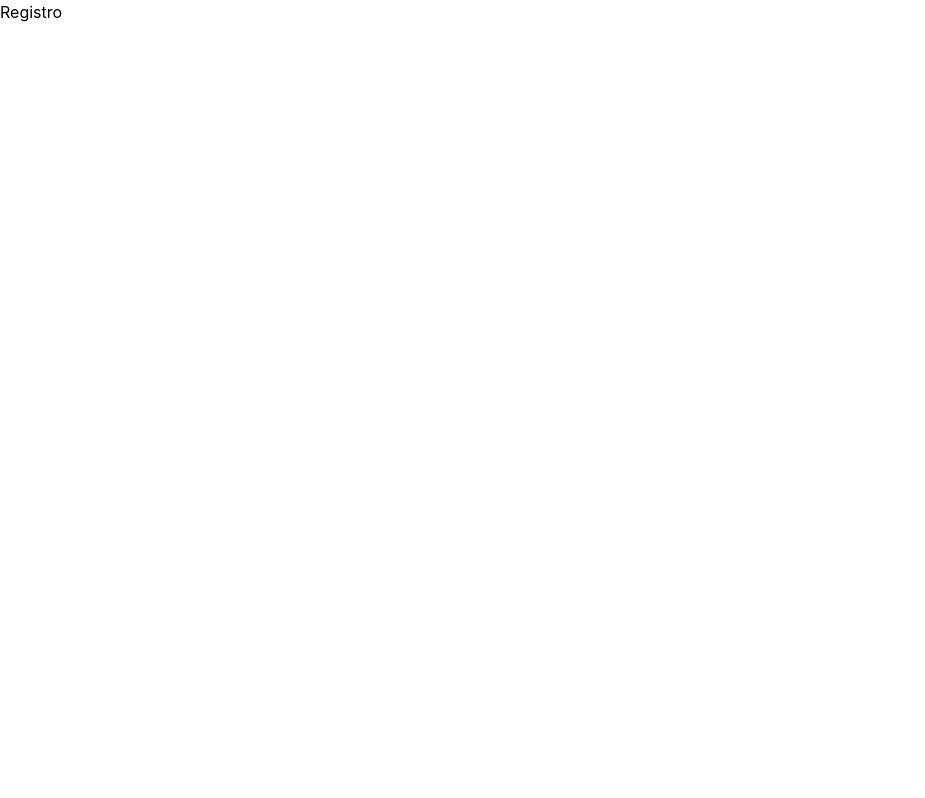
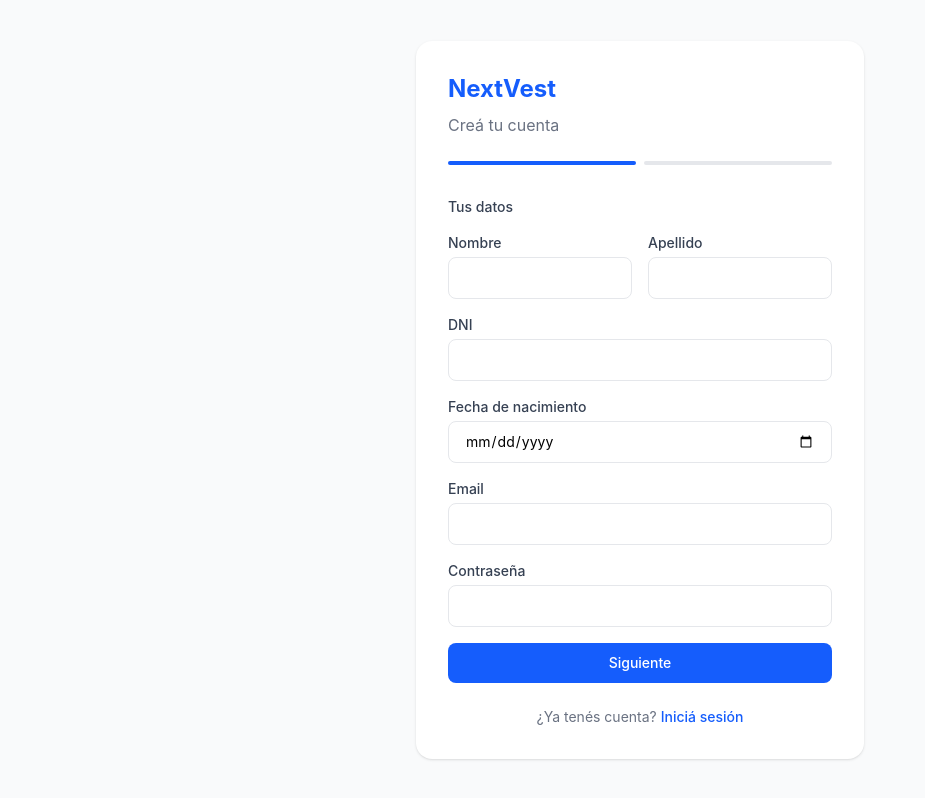
Before and after one commit to antonellaAlessandro/NextVest, a React (Vite) app: page /registro in a window 1280 px wide. Shown: the whole page, without its empty margins (0-925 px from the left). Built offline with nearby package versions, Linux system fonts and the light colour scheme.

Commit message:
feat: página de registro con datos del menor y representante legal

```diff
--- a/src/pages/auth/registro.jsx
+++ b/src/pages/auth/registro.jsx
@@ -1,3 +1,245 @@
-export default function Registro() {
-  return <div>Registro</div>
+import { useState } from 'react'
+import { useNavigate, Link } from 'react-router-dom'
+import { registrar } from '../../services/auth.service'
+
+function Registro() {
+  const [paso, setPaso] = useState(1)
+  const [error, setError] = useState(null)
+  const [cargando, setCargando] = useState(false)
+
+  const [formulario, setFormulario] = useState({
+    nombre: '',
+    apellido: '',
+    dni: '',
+    fecha_nacimiento: '',
+    email: '',
+    contrasenia: '',
+    representante: {
+      nombre: '',
+      apellido: '',
+      dni: '',
+      email: ''
+    }
+  })
+
+  const navigate = useNavigate()
+
+  function handleChange(e) {
+    setFormulario({ ...formulario, [e.target.name]: e.target.value })
+  }
+
+  function handleChangeRepresentante(e) {
+    setFormulario({
+      ...formulario,
+      representante: {
+        ...formulario.representante,
+        [e.target.name]: e.target.value
+      }
+    })
+  }
+
+  async function handleSubmit(e) {
+    e.preventDefault()
+    setCargando(true)
+    setError(null)
+
+    try {
+      await registrar({
+        ...formulario,
+        dni: parseInt(formulario.dni),
+        representante: {
+          ...formulario.representante,
+          dni: parseInt(formulario.representante.dni)
+        }
+      })
+      navigate('/cuenta-pendiente')
+    } catch (err) {
+      setError(err.response?.data?.detail || 'Error al registrarse')
+    } finally {
+      setCargando(false)
+    }
+  }
+
+  return (
+    <div className="min-h-screen bg-gray-50 flex items-center justify-center py-8">
+      <div className="bg-white p-8 rounded-2xl shadow-sm w-full max-w-md">
+        <h1 className="text-2xl font-bold text-blue-600 mb-2">NextVest</h1>
+        <p className="text-gray-500 mb-6">Creá tu cuenta</p>
+
+        <div className="flex gap-2 mb-8">
+          <div className={`h-1 flex-1 rounded-full ${paso >= 1 ? 'bg-blue-600' : 'bg-gray-200'}`} />
+          <div className={`h-1 flex-1 rounded-full ${paso >= 2 ? 'bg-blue-600' : 'bg-gray-200'}`} />
+        </div>
+
+        {error && (
+          <div className="bg-red-50 text-red-600 px-4 py-3 rounded-lg mb-6 text-sm">
+            {error}
+          </div>
+        )}
+
+        {paso === 1 && (
+          <div className="space-y-4">
+            <p className="text-sm font-medium text-gray-700 mb-4">Tus datos</p>
+
+            <div className="grid grid-cols-2 gap-4">
+              <div>
+                <label className="block text-sm font-medium text-gray-700 mb-1">Nombre</label>
+                <input
+                  name="nombre"
+                  value={formulario.nombre}
+                  onChange={handleChange}
+                  className="w-full border border-gray-200 rounded-lg px-4 py-2.5 text-sm focus:outline-none focus:ring-2 focus:ring-blue-500"
+                  required
+                />
+              </div>
+              <div>
+                <label className="block text-sm font-medium text-gray-700 mb-1">Apellido</label>
+                <input
+                  name="apellido"
+                  value={formulario.apellido}
+                  onChange={handleChange}
+                  className="w-full border border-gray-200 rounded-lg px-4 py-2.5 text-sm focus:outline-none focus:ring-2 focus:ring-blue-500"
+                  required
+                />
+              </div>
+            </div>
+
+            <div>
+              <label className="block text-sm font-medium text-gray-700 mb-1">DNI</label>
+              <input
+                name="dni"
+                type="number"
+                value={formulario.dni}
+                onChange={handleChange}
+                className="w-full border border-gray-200 rounded-lg px-4 py-2.5 text-sm focus:outline-none focus:ring-2 focus:ring-blue-500"
+                required
+              />
+            </div>
+
+            <div>
+              <label className="block text-sm font-medium text-gray-700 mb-1">Fecha de nacimiento</label>
+              <input
+                name="fecha_nacimiento"
+                type="date"
+                value={formulario.fecha_nacimiento}
+                onChange={handleChange}
+                className="w-full border border-gray-200 rounded-lg px-4 py-2.5 text-sm focus:outline-none focus:ring-2 focus:ring-blue-500"
+                required
+              />
+            </div>
+
+            <div>
+              <label className="block text-sm font-medium text-gray-700 mb-1">Email</label>
+              <input
+                name="email"
+                type="email"
+                value={formulario.email}
+                onChange={handleChange}
+                className="w-full border border-gray-200 rounded-lg px-4 py-2.5 text-sm focus:outline-none focus:ring-2 focus:ring-blue-500"
+                required
+              />
+            </div>
+
+            <div>
+              <label className="block text-sm font-medium text-gray-700 mb-1">Contraseña</label>
+              <input
+                name="contrasenia"
+                type="password"
+                value={formulario.contrasenia}
+                onChange={handleChange}
+                className="w-full border border-gray-200 rounded-lg px-4 py-2.5 text-sm focus:outline-none focus:ring-2 focus:ring-blue-500"
+                required
+              />
+            </div>
+
+            <button
+              onClick={() => setPaso(2)}
+              className="w-full bg-blue-600 text-white py-2.5 rounded-lg text-sm font-medium hover:bg-blue-700 transition-colors"
+            >
+              Siguiente
+            </button>
+          </div>
+        )}
+
+        {paso === 2 && (
+          <form onSubmit={handleSubmit} className="space-y-4">
+            <p className="text-sm font-medium text-gray-700 mb-4">Datos del representante legal</p>
+
+            <div className="grid grid-cols-2 gap-4">
+              <div>
+                <label className="block text-sm font-medium text-gray-700 mb-1">Nombre</label>
+                <input
+                  name="nombre"
+                  value={formulario.representante.nombre}
+                  onChange={handleChangeRepresentante}
+                  className="w-full border border-gray-200 rounded-lg px-4 py-2.5 text-sm focus:outline-none focus:ring-2 focus:ring-blue-500"
+                  required
+                />
+              </div>
+              <div>
+                <label className="block text-sm font-medium text-gray-700 mb-1">Apellido</label>
+                <input
+                  name="apellido"
+                  value={formulario.representante.apellido}
+                  onChange={handleChangeRepresentante}
+                  className="w-full border border-gray-200 rounded-lg px-4 py-2.5 text-sm focus:outline-none focus:ring-2 focus:ring-blue-500"
+                  required
+                />
+              </div>
+            </div>
+
+            <div>
+              <label className="block text-sm font-medium text-gray-700 mb-1">DNI</label>
+              <input
+                name="dni"
+                type="number"
+                value={formulario.representante.dni}
+                onChange={handleChangeRepresentante}
+                className="w-full border border-gray-200 rounded-lg px-4 py-2.5 text-sm focus:outline-none focus:ring-2 focus:ring-blue-500"
+                required
+              />
+            </div>
+
+            <div>
+              <label className="block text-sm font-medium text-gray-700 mb-1">Email</label>
+              <input
+                name="email"
+                type="email"
+                value={formulario.representante.email}
+                onChange={handleChangeRepresentante}
+                className="w-full border border-gray-200 rounded-lg px-4 py-2.5 text-sm focus:outline-none focus:ring-2 focus:ring-blue-500"
+                required
+              />
+            </div>
+
+            <div className="flex gap-3">
+              <button
+                type="button"
+                onClick={() => setPaso(1)}
+                className="flex-1 border border-gray-200 text-gray-600 py-2.5 rounded-lg text-sm font-medium hover:bg-gray-50 transition-colors"
+              >
+                Atrás
+              </button>
+              <button
+                type="submit"
+                disabled={cargando}
+                className="flex-1 bg-blue-600 text-white py-2.5 rounded-lg text-sm font-medium hover:bg-blue-700 transition-colors disabled:opacity-50"
+              >
+                {cargando ? 'Registrando...' : 'Registrarse'}
+              </button>
+            </div>
+          </form>
+        )}
+
+        <p className="text-center text-sm text-gray-500 mt-6">
+          ¿Ya tenés cuenta?{' '}
+          <Link to="/login" className="text-blue-600 font-medium hover:underline">
+            Iniciá sesión
+          </Link>
+        </p>
+      </div>
+    </div>
+  )
 }
+
+export default Registro
```
